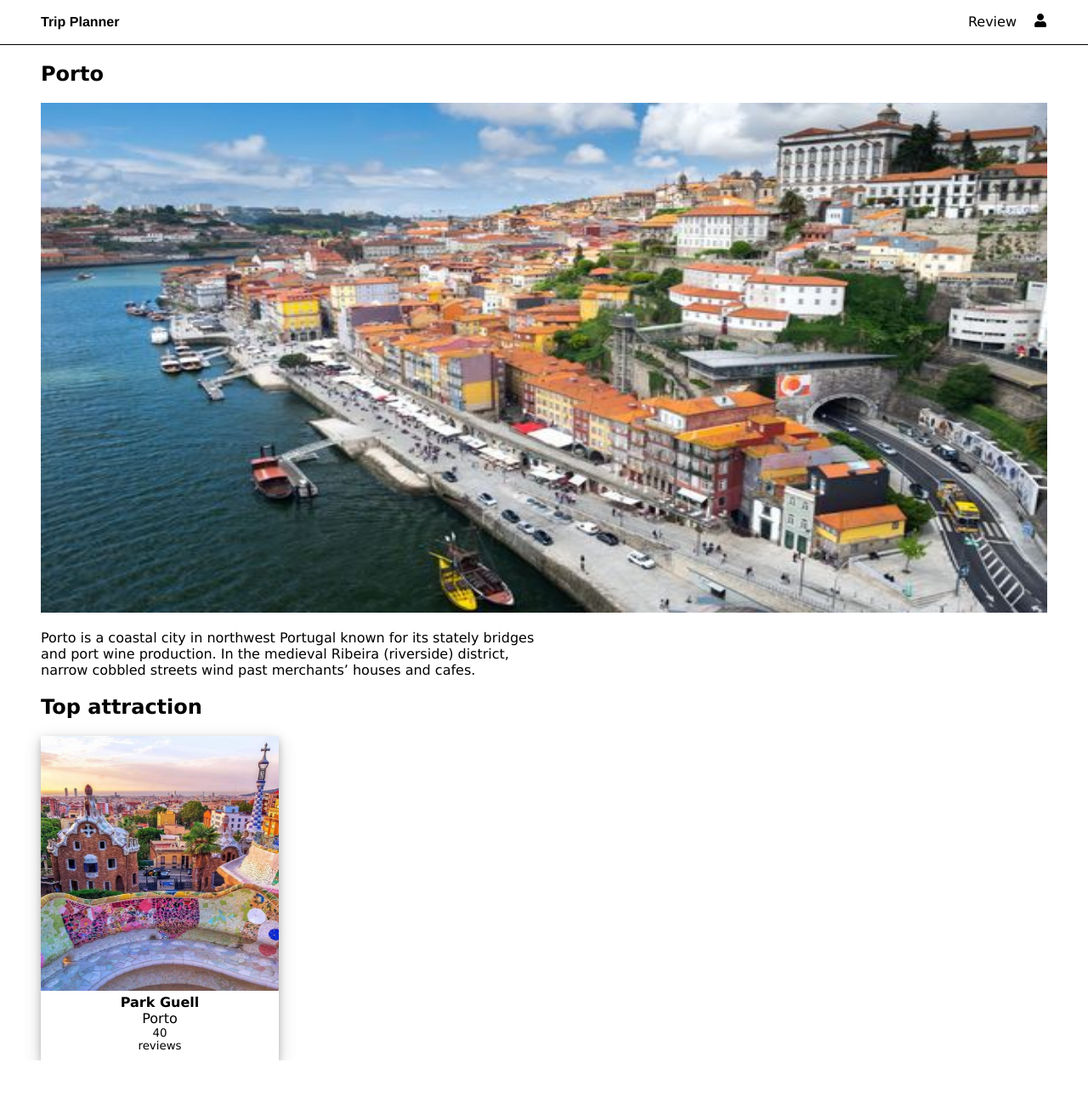
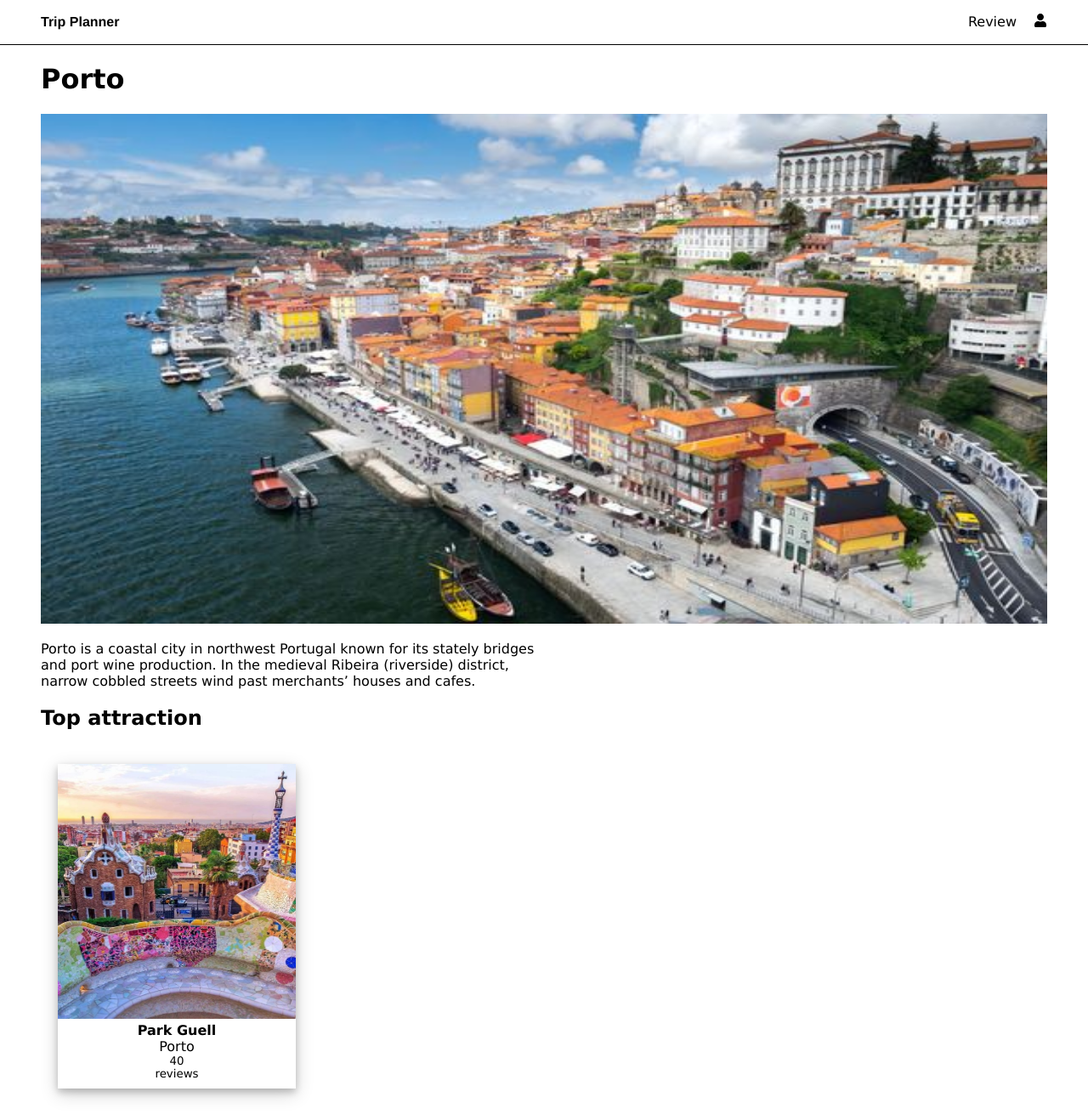
Before and after one commit to IlariaMessiha/Trip-Planner-Project, a React (Create React App) app: page /locationPage in a window 1280 px wide. Shown: the whole page at 85% size. Before the commit the page ends 1248 px from the top, so only its background shows below. Built offline with nearby package versions, Linux system fonts and the light colour scheme.

Commit message:
Setting the carosel

```diff
--- a/src/Components/core/CardLocation.module.css
+++ b/src/Components/core/CardLocation.module.css
@@ -1,18 +1,17 @@
 .item {
     display: block;
     box-shadow: 0 4px 8px 0 rgba(0, 0, 0, 0.2), 0 6px 20px 0 rgba(0, 0, 0, 0.19);
-    /* border-radius: 20px; */
+
     margin-right: 25px;
     padding-bottom: 10px;
 
 
 }
 
-img {
+.image {
     width: 280px;
     height: 300px;
-    /* border-top-left-radius: 20px;
-    border-top-right-radius: 20px; */
+
 }
 
 .item:hover {
--- a/src/Components/widgets/Swiper.module.css
+++ b/src/Components/widgets/Swiper.module.css
@@ -3,4 +3,7 @@
     text-align: center;
     justify-content: space-between;
 
+    padding: 20px;
+
+
 }
--- a/src/Components/widgets/Swiper.tsx
+++ b/src/Components/widgets/Swiper.tsx
@@ -1,9 +1,25 @@
 import { FC, ReactNode } from "react";
-import { Container } from "../core/Container";
+import "react-responsive-carousel/lib/styles/carousel.min.css";
 import styles from "./Swiper.module.css";
+import Carousel from "react-material-ui-carousel";
+import "react-multi-carousel/lib/styles.css";
+import React from "react";
 interface SwiperProps {
   children: ReactNode;
 }
+
 export const Swiper: FC<SwiperProps> = ({ children }) => {
-  return <div className={styles.items}>{children}</div>;
+  const [index, setIndex] = React.useState(0);
+
+  // const handleChange = (cur: number | undefined, prev: number | undefined) => {
+  //   if (cur !== undefined && prev !== undefined) {
+  //     setIndex(cur);
+  //     console.log(cur, prev);
+  //   }
+  // };
+  return (
+    <Carousel>
+      <div className={styles.items}>{children}</div>
+    </Carousel>
+  );
 };
--- a/src/Pages/Dashboard.tsx
+++ b/src/Pages/Dashboard.tsx
@@ -1,3 +1,4 @@
+import Carousel from "react-material-ui-carousel";
 import { CardActivity } from "../Components/core/CardActivity";
 import { CardLocation } from "../Components/core/CardLocation";
 import { Container } from "../Components/core/Container";
@@ -20,14 +21,15 @@ export const Dashboard = () => {
         <Typography text="Locations" variant="h2" />
         <Swiper>
           {locations.map((location) => (
-            <CardLocation location={location} />
+            <CardLocation location={location} key={location.id} />
           ))}
         </Swiper>
 
         <Typography text="Activities" variant="h2" />
+
         <Swiper>
           {activities.map((activity) => (
-            <CardActivity activity={activity} />
+            <CardActivity activity={activity} key={activity.id} />
           ))}
         </Swiper>
       </div>
--- a/src/Pages/LocationPage.tsx
+++ b/src/Pages/LocationPage.tsx
@@ -12,7 +12,7 @@ const result = activities.filter(
 export const LocationPage = () => {
   return (
     <Container className={styles.container}>
-      <Typography text={locations[1].name} variant="h2" />
+      <Typography text={locations[1].name} variant="h1" />
 
       <img src={locations[1].coverImage} alt="" className={styles.image} />
       <Typography
```
Also changed, not shown: package.json (+10 -0 lines), 1 other file (tests, documents, lock files or other folders).
